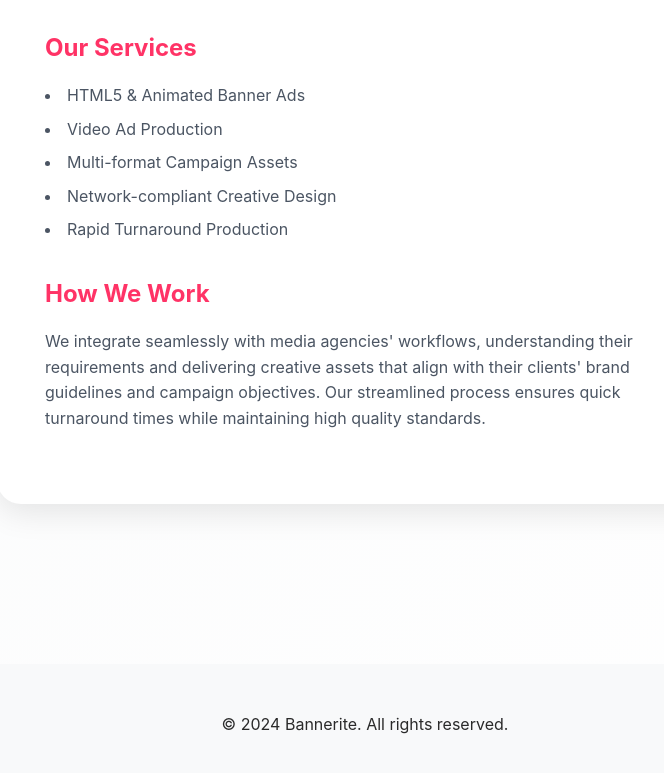
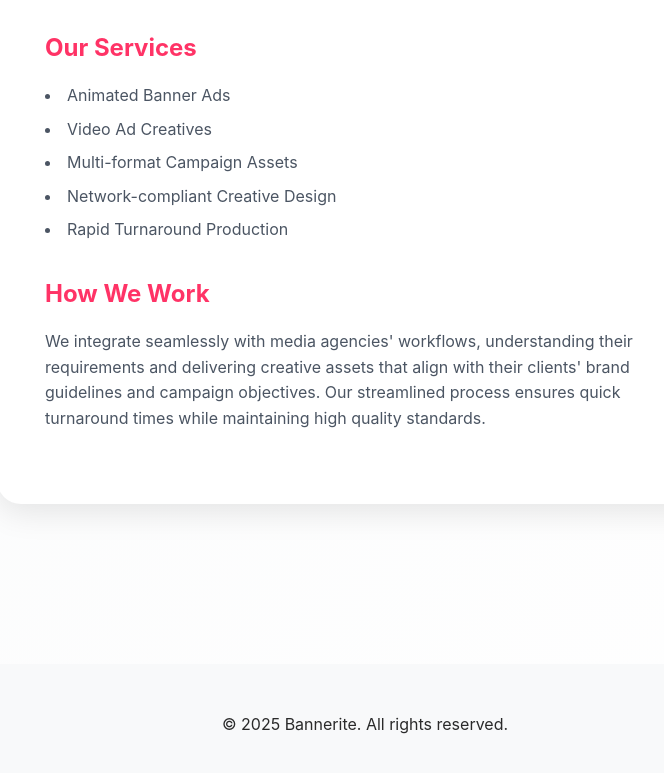
Before and after one commit to HeyManGonzo/bannerite25cursorv1, a plain HTML site: page about.html in a window 1280 px wide. Shown: the part 837-1610 px from the top of the page, without its empty margins (275-939 px from the left). Drawn offline with Linux system fonts and the light colour scheme.

Commit message:
update to about us text

```diff
--- a/about.html
+++ b/about.html
@@ -33,8 +33,8 @@
 
                 <h2>Our Services</h2>
                 <ul>
-                    <li>HTML5 & Animated Banner Ads</li>
-                    <li>Video Ad Production</li>
+                    <li>Animated Banner Ads</li>
+                    <li>Video Ad Creatives</li>
                     <li>Multi-format Campaign Assets</li>
                     <li>Network-compliant Creative Design</li>
                     <li>Rapid Turnaround Production</li>
@@ -47,7 +47,7 @@
     </main>
 
     <footer>
-        <p>&copy; 2024 Bannerite. All rights reserved.</p>
+        <p>&copy; 2025 Bannerite. All rights reserved.</p>
     </footer>
 </body>
 </html>
```
Also changed, not shown: index.html (+1 -1 lines).
